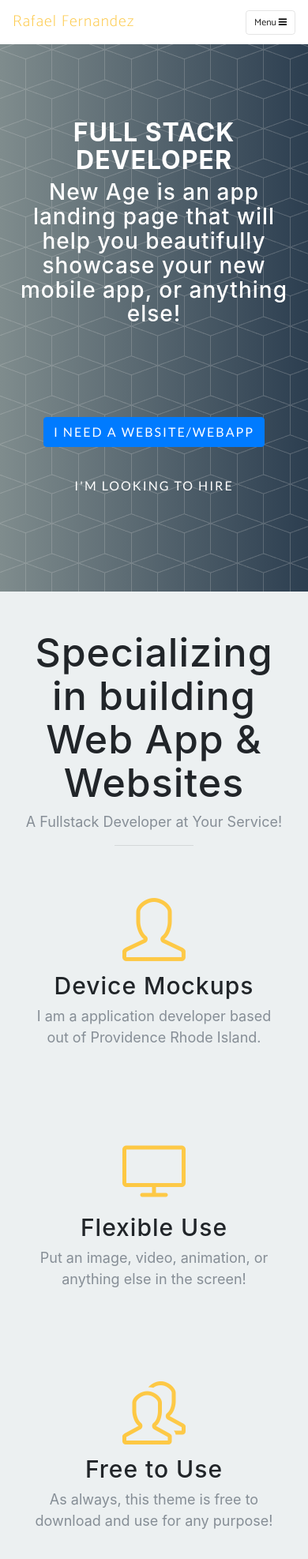
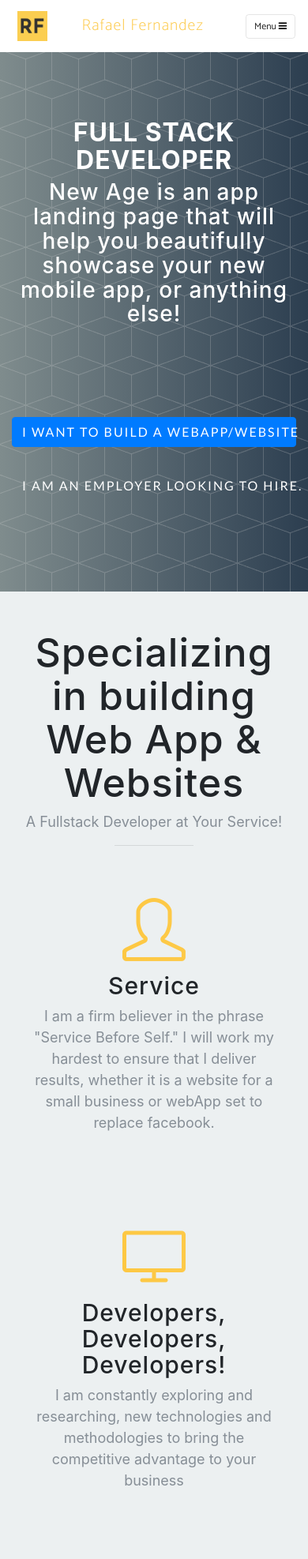
Before and after one commit to RFSync/portfolioV4, a website with bundled scripts: page index.html in a window 390 px wide. Shown: the top 1974 px of the page at 79% size. Built offline with nearby package versions, Linux system fonts and the light colour scheme; files whose address does not match are found by name; a web font is replaced by a local one.

Commit message:
Added icon, added media queries to css

```diff
--- a/css/new-age.css
+++ b/css/new-age.css
@@ -99,8 +99,10 @@ section {
         #mainNav .navbar-nav > li > a:focus:hover {
           color: white; }
       #mainNav.navbar-shrink {
-        border-color: rgba(34, 34, 34, 0.1);
-        background-color: white; }
+        border-bottom-color: #fdcc52;
+        border-bottom-style: solid;
+        border-bottom-width: 2px;
+        background-color: white;}
         #mainNav.navbar-shrink .navbar-brand {
           color: #222222; }
           #mainNav.navbar-shrink .navbar-brand:hover, #mainNav.navbar-shrink .navbar-brand:focus {
@@ -145,7 +147,8 @@ header.masthead {
         header.masthead .header-content h1 {
           font-size: 50px; }
       header.masthead .device-container {
-        max-width: 325px; } }
+        max-width: 325px; }
+    }
 
 section.download {
   position: relative;
@@ -311,12 +314,12 @@ footer {
   text-transform: uppercase; }
 
 .btn-xl {
-  font-size: 11px;
-  padding: 17px 58px;
-  margin: 5px;
-  margin-top: 15px;
-  margin-bottom: 15px;
-}
+      font-size: 12px;
+      padding: 17px 3px;
+      width: 100%;
+      margin-top: 15px;
+      margin-bottom: 15px;
+  }
 
 .bold-fonts{
   font-weight: bold;
@@ -380,3 +383,18 @@ i{
 .modal-dialog {
     max-width: 633px;
 }
+
+.logo-small{
+  height: 38px;
+  margin: 6px;
+}
+
+@media (min-width: 992px){
+  .btn-xl {
+        font-size: 12px;
+        padding: 17px 3px;
+        width: 300px;
+        margin-top: 15px;
+        margin-bottom: 15px;
+    }
+}
--- a/index.html
+++ b/index.html
@@ -9,7 +9,7 @@
     <meta name="author" content="">
 
     <title>Rafael Fernandez</title>
-
+    <link rel="shortcut icon" href="./img/logo.jpg" />
     <!-- Bootstrap core CSS -->
     <link href="vendor/bootstrap/css/bootstrap.min.css" rel="stylesheet">
 
@@ -34,7 +34,7 @@
     <!-- Navigation -->
     <nav class="navbar navbar-expand-lg navbar-light fixed-top" id="mainNav">
       <div class="container">
-        <a class="navbar-brand js-scroll-trigger" href="#page-top">Rafael Fernandez</a>
+          <img src="./img/logo.jpg" class="logo-small"><a class="navbar-brand js-scroll-trigger" href="#page-top">Rafael Fernandez</a>
         <button class="navbar-toggler navbar-toggler-right" type="button" data-toggle="collapse" data-target="#navbarResponsive" aria-controls="navbarResponsive" aria-expanded="false" aria-label="Toggle navigation">
           Menu
           <i class="fa fa-bars"></i>
@@ -69,24 +69,9 @@
               <h2 class="bold-fonts">FULL STACK DEVELOPER</h1>
               <h3 class="mb-5">New Age is an app landing page that will help you beautifully showcase your new mobile app, or anything else!</h1>
             </div>
-            <button href="hireme"type="button" class="btn btn-xl btn-primary">I need a website/webapp</button>
-            <a href="#about" class="btn btn-outline btn-xl js-scroll-trigger">I'm looking to hire</a>
+            <a href="#hire-me"type="button" class="btn btn-xl btn-primary js-scroll-trigger">I want to build a Webapp/Website</a>
+            <a href="#about" class="btn btn-outline btn-xl js-scroll-trigger">I am an employer looking to hire.</a>
           </div>
-
-
-          <!-- <div class="col-lg-5 my-auto">
-            <div class="device-container">
-              <div class="device-mockup iphone6_plus portrait white">
-                <div class="device">
-                  <div class="screen">
-                    <img src="img/demo-screen-1.jpg" class="img-fluid" alt="">
-                  </div>
-                  <div class="button">
-                  </div>
-                </div>
-              </div>
-            </div>
-          </div> -->
         </div>
       </div>
     </header>
@@ -107,22 +92,26 @@
                 <div class="col-lg-4">
                   <div class="feature-item">
                     <i class="icon-user text-primary"></i>
-                    <h3>Device Mockups</h3>
-                    <p class="text-muted">I am a application developer based out of Providence Rhode Island. </p>
+                    <h3>Service</h3>
+                    <p class="text-muted">I am a firm believer in the phrase "Service Before Self." I will
+                    work my hardest to ensure that I deliver results, whether it is a website for a small business
+                  or webApp set to replace facebook. </p>
                   </div>
                 </div>
                 <div class="col-lg-4">
                   <div class="feature-item">
                     <i class="icon-screen-desktop text-primary"></i>
-                    <h3>Flexible Use</h3>
-                    <p class="text-muted">Put an image, video, animation, or anything else in the screen!</p>
+                    <h3>Developers, Developers, Developers!</h3>
+                    <p class="text-muted">I am constantly exploring and researching,
+                      new technologies and methodologies to bring the competitive advantage to your business</p>
                   </div>
                 </div>
                 <div class="col-lg-4">
                   <div class="feature-item">
                     <i class="icon-people text-primary"></i>
-                    <h3>Free to Use</h3>
-                    <p class="text-muted">As always, this theme is free to download and use for any purpose!</p>
+                    <h3>Communication</h3>
+                    <p class="text-muted">I maintain open lines of communication, can manage a project, track time & report
+                    on key items of interest like technical challenges and timelines </p>
                   </div>
                 </div>
               </div>
@@ -259,9 +248,9 @@
             <p>Hey I'm Raf, I specialize in making web applications and modern, responsive websites.
           I am located in Providence, Rhode Island and have been coding for about a year and a half, more recently
           I've completed one of those coding bootcamps you might've heard about.
-          <Br>
+          <Br><Br>
           Overall I would say I know enough to be dangerous, but more importantly I can deliver results. I enjoy
-          treading new terrain, exploring fresh code libraries, building MVP's, Taking a person idea from headspace to database.
+          treading new terrain, exploring fresh code libraries, building MVP's, and most of all taking an idea from headspace to database.
          </p>
 
 
@@ -278,8 +267,7 @@
                     <object width="600" height="600" data="./img/resume.pdf"></object>
                   </div>
                   <div class="modal-footer">
-                    <button type="button" class="btn btn-secondary" data-dismiss="modal">Close</button>
-                    <button type="button" class="btn btn-primary">Save changes</button>
+                    <button type="button" class="btn btn-primary" data-dismiss="modal">close</button>
                   </div>
                 </div>
               </div>
```
Also changed, not shown: img/logo.jpg (added).
